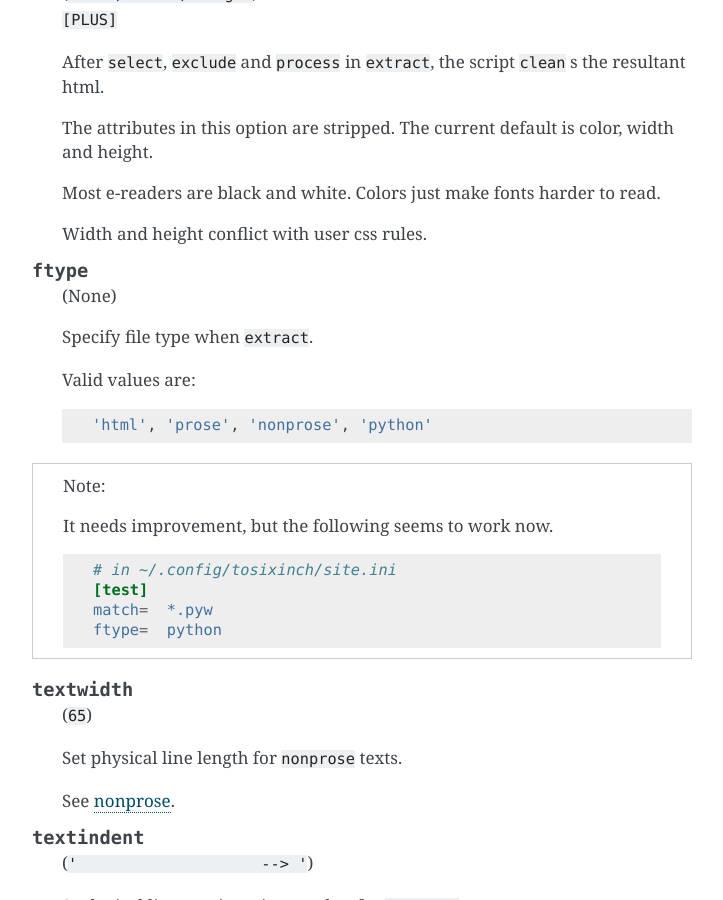
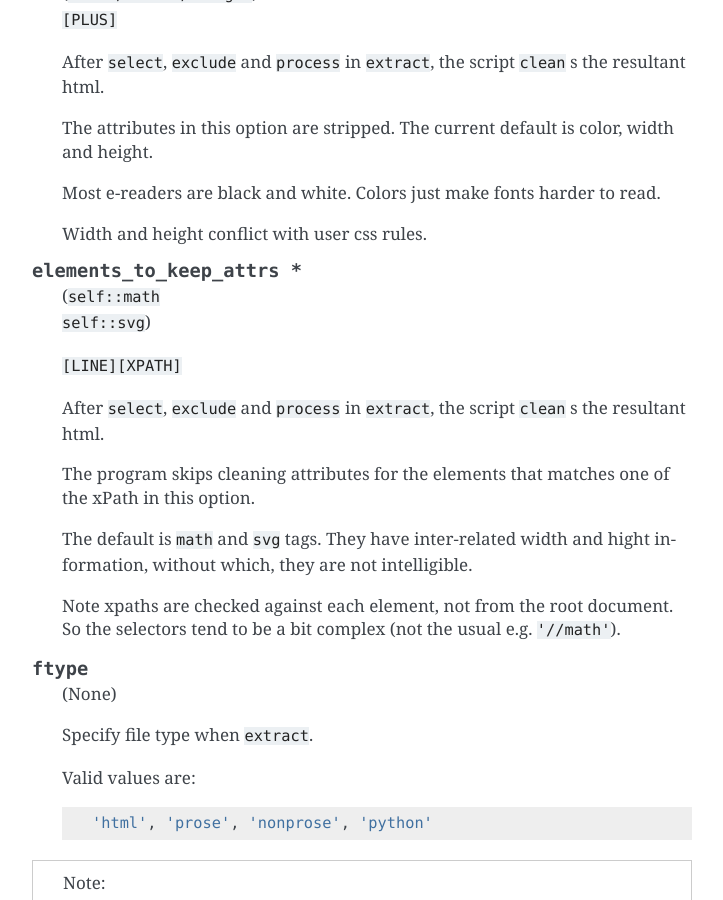
Before and after one commit to openandclose/tosixinch, a Sphinx documentation site: the page built from docs/options.rst, in a window 1280 px wide and 900 px high, scrolled down 5087 px. Shown: the whole window, without its empty margins (388-1111 px from the left). Built offline with Sphinx 7.4.7, drawn with Linux system fonts in a browser that asks for light colours; some of the changed text lies outside the part shown.

Commit message:
Add elements_to_keep_attrs option [API]

```diff
--- a/CHANGELOG.rst
+++ b/CHANGELOG.rst
@@ -18,6 +18,8 @@ Unreleased
 **Add:**
 
 * Add 'html5prescan' encoding option
+
+* Add elements_to_keep_attrs option
 
 **Fix:**
 
--- a/docs/commandline.rst
+++ b/docs/commandline.rst
@@ -225,6 +225,10 @@ Configs
 
     add or subtract to-delete-attribute list (f: plus)
 
+.. option:: --elements-to-keep-attrs ELEMENTS_TO_KEEP_ATTRS
+
+    specify elements (Xpath) in which you want to keep attributes (default: <math> and <svg> tag) (f: line)
+
 .. option:: --ftype {html,prose,nonprose,python}
 
     specify file type
--- a/docs/options.rst
+++ b/docs/options.rst
@@ -288,6 +288,27 @@ General Section
     Colors just make fonts harder to read.
 
     Width and height conflict with user css rules.
+
+.. confopt:: elements_to_keep_attrs \*
+
+    | (``self::math``
+    | ``self::svg``)
+
+    ``[LINE][XPATH]``
+
+    After ``select``, ``exclude`` and ``process`` in ``extract``,
+    the script ``clean`` s the resultant html.
+
+    The program skips cleaning attributes
+    for the elements that matches one of the xPath in this option.
+
+    The default is ``math`` and ``svg`` tags.
+    They have inter-related width and hight information,
+    without which, they are not intelligible.
+
+    Note xpaths are checked against each element, not from the root document.
+    So the selectors tend to be a bit complex
+    (not the usual e.g. ``'//math'``).
 
 .. confopt:: ftype
 
@@ -843,6 +864,10 @@ So section names themselves can be arbitrary.
            # not removed
            <div class="tsi-keep-style other-values" style="font-weight:bold;">
 
+    **skip tags**:
+        According to `elements_to_keep_attrs <#confopt-elements_to_keep_attrs>`__.
+        The program skips cleaning the matched elements (and all sub-elements),
+        if the elements are not already removed by ``add_clean_tags``.
 
 .. confopt:: cookie
 
```
Also changed, not shown: 6 other files.
